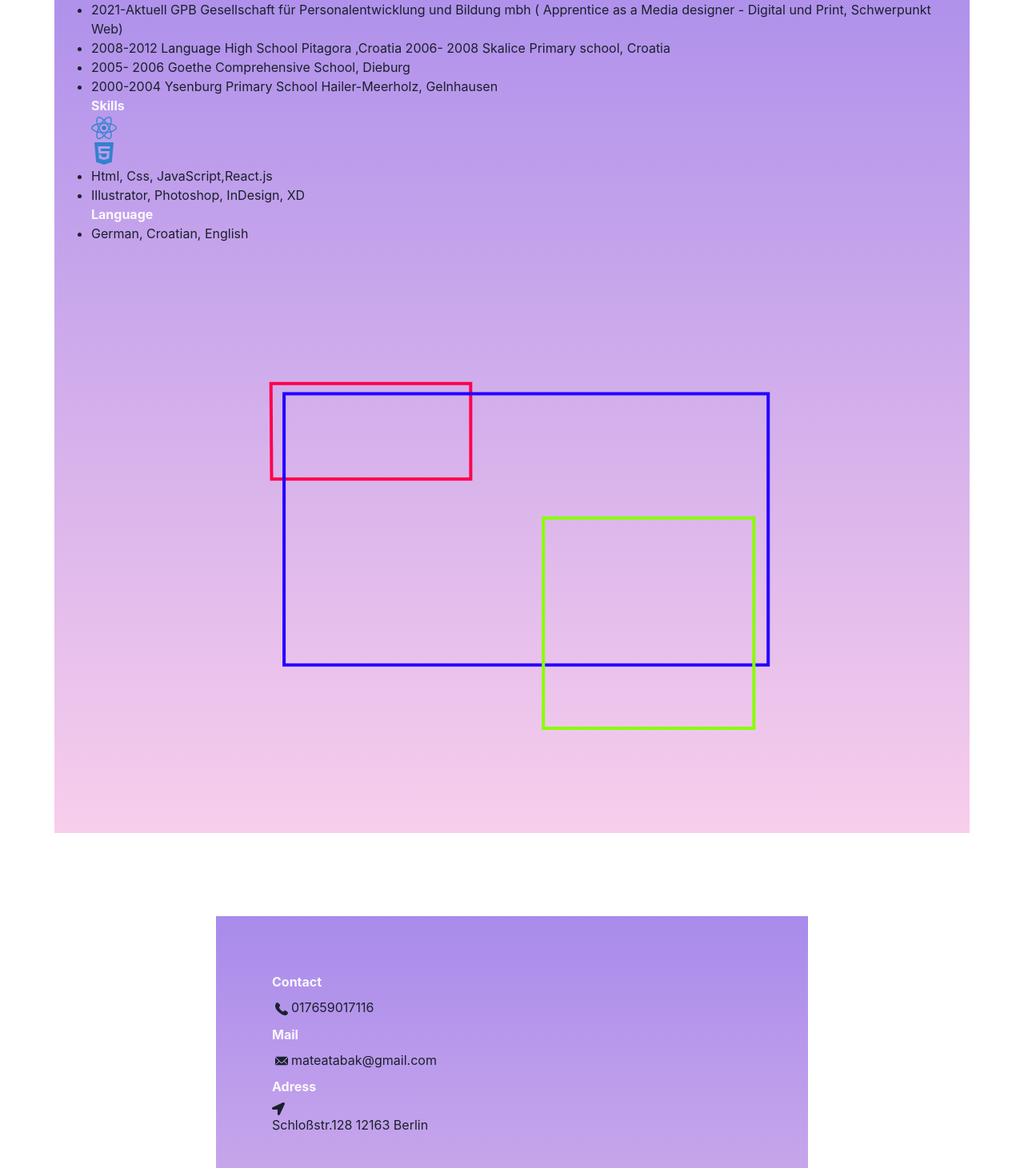
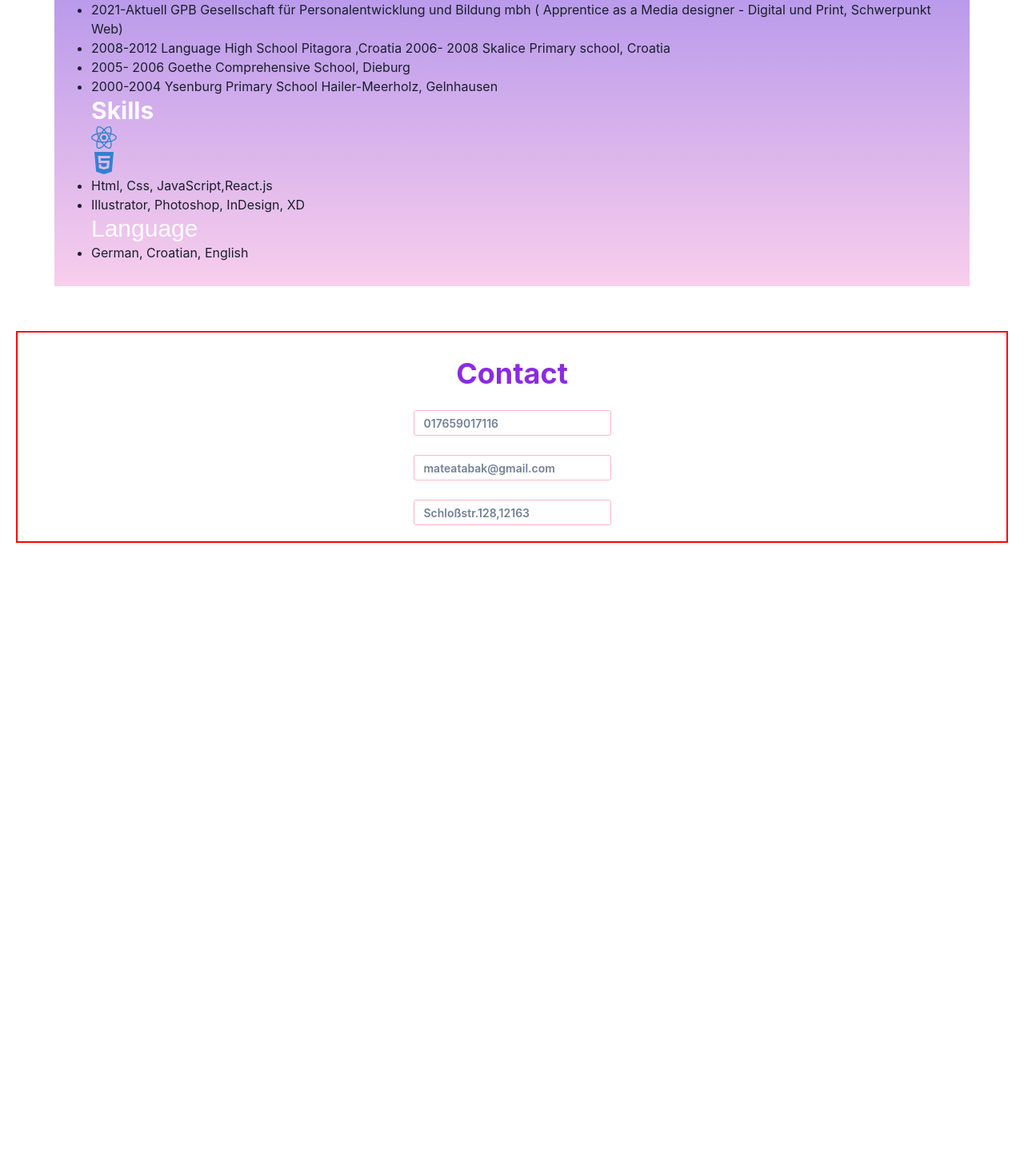
Before and after one commit to mateasportfolio/mtportfolio, a React (Create React App) app: page /aboutme in a window 1280 px wide. Shown: the part 229-1690 px from the top of the page at 80% size. After the commit the page ends 928 px from the top, so only its background shows below. Built offline with nearby package versions, Linux system fonts and the light colour scheme.

Commit message:
update style props in AboutMe.js

```diff
--- a/src/pages/AboutMe.js
+++ b/src/pages/AboutMe.js
@@ -1,26 +1,18 @@
 import React from "react";
-import {
-  Box,
-  useMediaQuery,
-  VStack,
-  Icon,
-  HStack,
-  Flex,
-} from "@chakra-ui/react";
-import { Stack, Heading, Text } from "@chakra-ui/react";
+import { Box, useMediaQuery, VStack, Icon } from "@chakra-ui/react";
+import { Input } from "@chakra-ui/react";
+import { Stack, Heading } from "@chakra-ui/react";
 import { ListItem, UnorderedList } from "@chakra-ui/react";
-import { PhoneIcon, EmailIcon } from "@chakra-ui/icons";
-import { FaLocationArrow, FaReact, FaHtml5 } from "react-icons/fa";
-import Lottie from "lottie-react";
-import developer from "../assets/developer.json";
-import brush from "../assets/brush.json";
-import painter from "./../assets/painter.json";
+// import { PhoneIcon, EmailIcon, Search2Icon } from "@chakra-ui/icons";
+import { FaReact, FaHtml5 } from "react-icons/fa";
+// import Lottie from "lottie-react";
+// import developer from "../assets/developer.json";
+// import brush from "../assets/brush.json";
+// import painter from "./../assets/painter.json";
 
 const AboutMe = () => {
   const [isNotSmallerScreen] = useMediaQuery("(min-width: 768px)");
   return (
-    <>
-      <>
     <Stack with="100%" direction="column" alignSelf="center">
       <Box mt={isNotSmallerScreen ? "0" : 16} alignSelf="center">
         {" "}
@@ -35,22 +27,20 @@ const AboutMe = () => {
             epekworks
           </ListItem>
           <ListItem>
-                2021-Aktuell GPB Gesellschaft für Personalentwicklung und
-                Bildung mbh ( Apprentice as a Media designer - Digital und
-                Print, Schwerpunkt Web)
+            2021-Aktuell GPB Gesellschaft für Personalentwicklung und Bildung
+            mbh ( Apprentice as a Media designer - Digital und Print,
+            Schwerpunkt Web)
           </ListItem>
           <ListItem>
             {" "}
-                2008-2012 Language High School Pitagora ,Croatia 2006- 2008
-                Skalice Primary school, Croatia{" "}
+            2008-2012 Language High School Pitagora ,Croatia 2006- 2008 Skalice
+            Primary school, Croatia{" "}
           </ListItem>
-              <ListItem>
-                2005- 2006 Goethe Comprehensive School, Dieburg
-              </ListItem>
+          <ListItem>2005- 2006 Goethe Comprehensive School, Dieburg</ListItem>
           <ListItem>
             2000-2004 Ysenburg Primary School Hailer-Meerholz, Gelnhausen
           </ListItem>
-              <Heading color="whiteAlpha.900" size="Xl">
+          <Heading color="whiteAlpha.900" size="lg">
             Skills
           </Heading>
           <ListItem>
@@ -74,60 +64,71 @@ const AboutMe = () => {
           </ListItem>
 
           <ListItem>Illustrator, Photoshop, InDesign, XD</ListItem>
-              <Heading color="whiteAlpha.900" size="Xl">
+          <Heading
+            color="whiteAlpha.900"
+            size="lg"
+            fontFamily="sans-serif"
+            fontWeight="light"
+          >
             Language
           </Heading>
           <ListItem>German, Croatian, English</ListItem>
         </UnorderedList>
 
-            <HStack>
+        {/* <HStack>
               <Lottie animationData={painter} width="50%" height="50%" />
-            </HStack>
+            </HStack> */}
       </VStack>
-        </Stack>
-
+      {/* </Stack>  */}
+      <Box
+        display="flex"
+        border="2px solid red"
+        justifyContent="center"
+        pb="20px"
+        color="blueviolet"
+      >
         <Stack
-          bg="linear-gradient(#A88BEB ,#F8CEEC)"
-          p="70px"
-          m="3rem"
-          alignSelf="center"
+          spacing={6}
+          color="blueviolet"
+          borderRadius="3px"
+          borderColor="lightpink"
         >
-          <Heading color="whiteAlpha.900" size="Xl">
+          <Heading size="xl" pt="30px" alignSelf="center">
             Contact
           </Heading>
-          <Text>
-            {" "}
-            <PhoneIcon m="4px" />
-            017659017116
-          </Text>
-          <Heading color="whiteAlpha.900" size="Xl">
-            Mail
-          </Heading>
-          <Text>
-            <EmailIcon m="4px" />
-            mateatabak@gmail.com
-          </Text>
-          <Heading color="whiteAlpha.900" size="Xl">
-            Adress
-          </Heading>
-          <Text>
-            <FaLocationArrow m="4px" />
-            Schloßstr.128 12163 Berlin
-          </Text>
-          <Flex>
-            <Lottie animationData={developer} width="50%" height="50%" />
-          </Flex>
+          <Input
+            borderRadius="3px"
+            color="blueviolet"
+            placeholder="017659017116"
+            size="sm"
+            type="number"
+            fontWeight={600}
+            as="input"
+          />
+          <Input
+            borderRadius="3px"
+            placeholder="mateatabak@gmail.com"
+            size="sm"
+            type="email"
+            fontWeight={600}
+            as="input"
+            color="blueviolet"
+          />
+
+          <Input
+            borderRadius="3px"
+            placeholder="Schloßstr.128,12163 "
+            size="sm"
+            type="text"
+            fontWeight={600}
+            as="input"
+            color="blueviolet"
+            borderColor="lightpink"
+          />
         </Stack>
-      </>
-      <Flex
-        bg="linear-gradient(#A88BEB ,#F8CEEC)"
-        p="70px"
-        m="3rem"
-        alignSelf="center"
-      >
-        <Lottie animationData={brush} maxWidth="100px" />
-      </Flex>
-    </>
+      </Box>
+      {/* <Lottie animationData={brush} maxWidth="100px" /> */}
+    </Stack>
   );
 };
 
--- a/src/pages/Home.js
+++ b/src/pages/Home.js
@@ -34,7 +34,11 @@ function Home() {
         alignSelf="flex-start"
         minWidth="50%"
       >
-        <Box mt={isNotSmallerScreen ? "0" : 16} align="flex-start">
+        <Box
+          mt={isNotSmallerScreen ? "0" : 16}
+          align="flex-start"
+          //border="1px solid beige"
+        >
           <Text fontSize="6xl" fontWeight="semibold">
             Hi, I am
           </Text>
@@ -46,7 +50,12 @@ function Home() {
           >
             Matea
           </Text>
-          <Text color={isDark ? "pink.200" : "pink.500"} p="4" fontSize="2xl">
+          <Text
+            color={isDark ? "pink.200" : "pink.500"}
+            p="4"
+            fontSize="2xl"
+            // border="1px solid beige"
+          >
             {" "}
             I'm a future Mediadesigner / Webdesigner
             <br />
```
Also changed, not shown: src/assets/pink.jpeg (added), 1 other file (tests, documents, lock files or other folders). Lines whose indentation alone changed are shown as unchanged.
